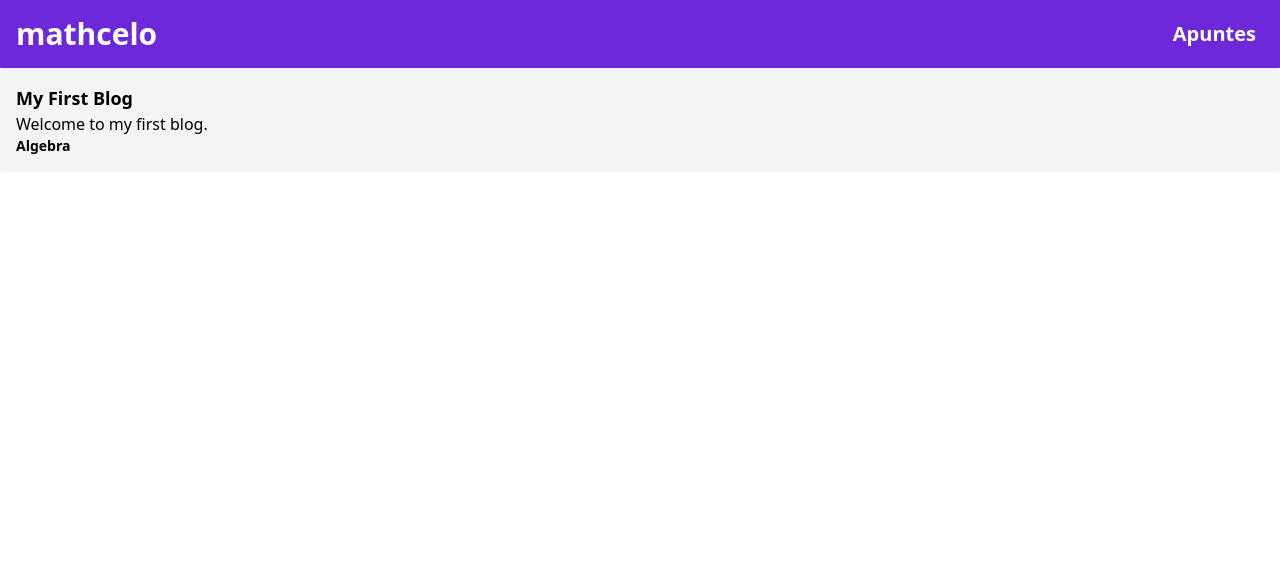
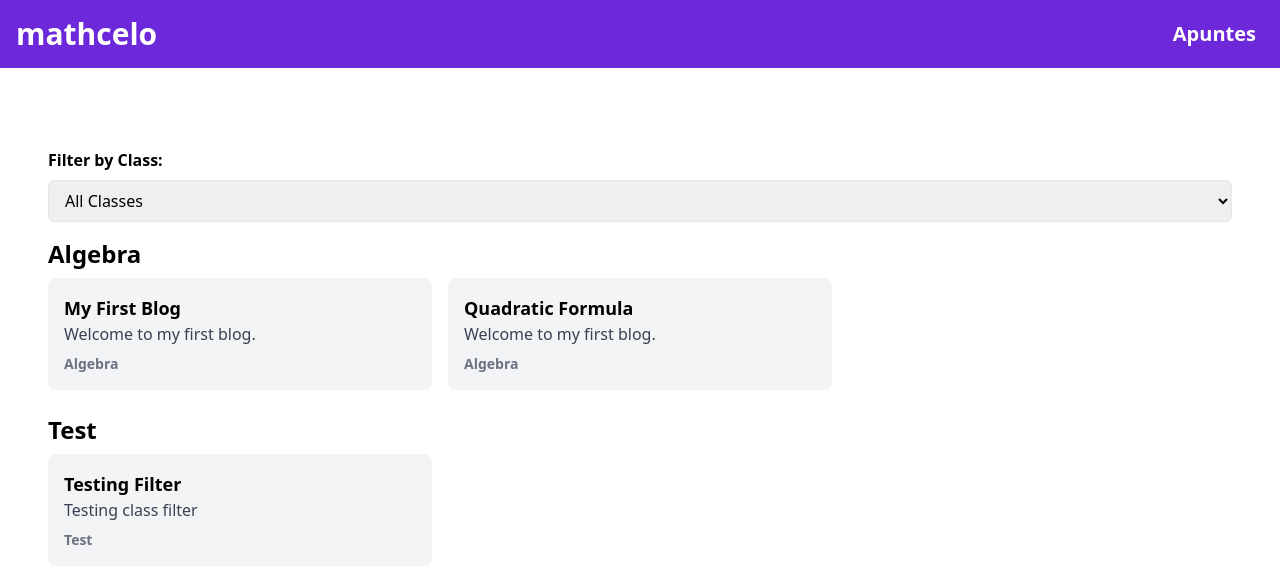
Before and after one commit to mm587517/mathcelo, a Next.js app: page /posts in a window 1280 px wide. Shown: the top 584 px of the page. Built offline with nearby package versions, Linux system fonts and the light colour scheme.

Commit message:
The Big Bang

```diff
--- a/package.json
+++ b/package.json
@@ -19,13 +19,16 @@
     "eslint": "8.45.0",
     "eslint-config-next": "13.4.11",
     "gray-matter": "^4.0.3",
+    "mathjax": "^3.2.2",
     "next": "13.4.11",
     "next-mdx-remote": "^4.4.1",
     "postcss": "8.4.27",
     "react": "18.2.0",
     "react-dom": "18.2.0",
+    "react-markdown": "^8.0.7",
     "rehype": "^12.0.1",
     "rehype-katex": "^6.0.3",
+    "rehype-react": "^7.2.0",
     "remark": "^14.0.3",
     "remark-gfm": "^3.0.1",
     "remark-math": "^5.1.1",
--- /dev/null
+++ b/posts/quadratic.mdx
@@ -0,0 +1,77 @@
+---
+title: Quadratic Formula
+author: Eren Yeager
+description: Welcome to my first blog.
+class: Algebra
+---
+
+Demostración de la Fórmula Cuadrática:
+
+Dada una ecuación cuadrática en la forma: $$ax^2 + bx + c = 0$$
+
+Paso 1: Divide la ecuación por 'a' para simplificarla:
+$$x^2 + \frac{b}{a}x + \frac{c}{a} = 0$$
+
+Paso 2: Mueve el término constante al lado derecho de la ecuación:
+$$x^2 + \frac{b}{a}x = -\frac{c}{a}$$
+
+Paso 3: Agrega $\left(\frac{b}{2a}\right)^2$ a ambos lados para completar el cuadrado en el lado izquierdo:
+$$x^2 + \frac{b}{a}x + \left(\frac{b}{2a}\right)^2 = -\frac{c}{a} + \left(\frac{b}{2a}\right)^2$$
+
+Paso 4: Factoriza el lado izquierdo:
+$$\left(x + \frac{b}{2a}\right)^2 = \frac{b^2 - 4ac}{4a^2}$$
+
+Paso 5: Toma la raíz cuadrada de ambos lados:
+$$x + \frac{b}{2a} = \pm \frac{\sqrt{b^2 - 4ac}}{2a}$$
+
+Paso 6: Finalmente, aisla 'x' restando $\frac{b}{2a}$ en ambos lados:
+$$x = \frac{-b \pm \sqrt{b^2 - 4ac}}{2a}$$
+
+Y ahí lo tienes, la fórmula cuadrática:
+$$x = \frac{-b \pm \sqrt{b^2 - 4ac}}{2a}$$
+
+
+
+<MultipleChoice allowMultiple={true}>
+### Resolver $$2x^2 + 5x - 3 = 0$$
+        <Option isAnswer={true}>$$x = -3$$</Option>
+        <Option isAnswer={false}>$$x = -\frac{1}{2}$$</Option>
+        <Option isAnswer={true}>$$x = \frac{1}{2}$$</Option>
+        <Option isAnswer={false}>$$x = 3$$</Option>
+</MultipleChoice>
+<ObscureSection>
+Ejemplo de uso de la Fórmula Cuadrática:
+
+Dada la ecuación cuadrática: $$2x^2 + 5x - 3 = 0$$
+
+Para resolver esta ecuación utilizando la fórmula cuadrática, identificamos los valores de 'a', 'b' y 'c':
+
+$a = 2$
+$b = 5$
+$c = -3$
+
+Ahora podemos aplicar la fórmula cuadrática:
+
+$$x = \frac{-b \pm \sqrt{b^2 - 4ac}}{2a}$$
+
+Sustituyendo los valores de 'a', 'b' y 'c' en la fórmula:
+
+$$x = \frac{-5 \pm \sqrt{5^2 - 4 \cdot 2 \cdot (-3)}}{2 \cdot 2}$$
+
+Calculamos el discriminante:
+
+$$\Delta = b^2 - 4ac = 5^2 - 4 \cdot 2 \cdot (-3) = 49$$
+
+Como $\Delta$ es positivo, hay dos soluciones reales para 'x':
+
+$$x = \frac{-5 + \sqrt{49}}{4} = \frac{-5 + 7}{4} = \frac{2}{4} = \frac{1}{2}$$
+
+$$x = \frac{-5 - \sqrt{49}}{4} = \frac{-5 - 7}{4} = \frac{-12}{4} = -3$$
+
+Por lo tanto, las soluciones para la ecuación cuadrática son:
+
+$$x = \frac{1}{2}$$
+
+$$x = -3$$
+
+</ObscureSection>
--- /dev/null
+++ b/posts/test.mdx
@@ -0,0 +1,8 @@
+---
+title: Testing Filter
+author: Eren Yeager
+description: Testing class filter
+class: Test
+---
+
+This is a post to test the class filter
--- a/src/pages/_document.tsx
+++ b/src/pages/_document.tsx
@@ -5,10 +5,13 @@ export default function Document() {
   return (
     <Html lang='en'>
       <Head />
+
       <body>
         <Header />
-        <Main />
-        <NextScript />
+        <div className='my-8 mx-4 md:my-12 md:mx-8'>
+          <NextScript />
+          <Main />
+        </div>
       </body>
     </Html>
   );
--- a/src/pages/apuntes/index.tsx
+++ /dev/null
@@ -1,40 +0,0 @@
-import fs from 'fs';
-import path from 'path';
-import matter from 'gray-matter';
-
-import Link from 'next/link';
-
-export default function Home() {
-  const blogDir = 'posts';
-
-  const files = fs.readdirSync(path.join(blogDir));
-
-  const posts = files.map((filename) => {
-    const fileContent = fs.readFileSync(path.join(blogDir, filename), 'utf-8');
-
-    const { data: frontMatter } = matter(fileContent);
-
-    return {
-      meta: frontMatter,
-      slug: filename.replace('.mdx', ''),
-    };
-  });
-
-  return (
-    <div className='mt-4 max-w-lg mx-auto container flex justify-center items-center'>
-      {posts.map((blog) => (
-        <Link href={'/posts/' + blog.slug} passHref key={blog.slug}>
-          <div className='flex justify-between items-center gap-2 bg-gray-100 p-4 rounded hover:bg-violet-500 hover:text-white transition-all duration-300 hover:shadow-lg transform hover:scale-105'>
-            <div className='w-full'>
-              <h3 className='text-lg font-bold'>{blog.meta.title}</h3>
-              <p className='hover:text-white'>{blog.meta.description}</p>
-              <p className='text-sm font-semibold hover:text-white'>
-                {blog.meta.class}
-              </p>
-            </div>
-          </div>
-        </Link>
-      ))}
-    </div>
-  );
-}
--- /dev/null
+++ b/src/pages/components/MultipleChoice.tsx
@@ -0,0 +1,47 @@
+// MultipleChoice.tsx
+import React, { useState } from 'react';
+import Option, { OptionProps } from './Option';
+
+interface QuestionProps {
+  allowMultiple?: boolean;
+  children: React.ReactElement<OptionProps>[] | React.ReactElement<OptionProps>;
+}
+
+const MultipleChoice: React.FC<QuestionProps> = ({
+  allowMultiple = false,
+  children,
+}) => {
+  const [selectedOptions, setSelectedOptions] = useState<number[]>([]);
+
+  const handleSelect = (index: number, isAnswer: boolean) => {
+    if (selectedOptions.includes(index)) {
+      if (allowMultiple || !isAnswer) {
+        setSelectedOptions(
+          selectedOptions.filter((option) => option !== index)
+        );
+      }
+    } else {
+      if (allowMultiple) {
+        setSelectedOptions([...selectedOptions, index]);
+      } else {
+        setSelectedOptions([index]);
+      }
+    }
+  };
+
+  const childrenArray = React.Children.toArray(children);
+
+  return (
+    <div className='p-4'>
+      {childrenArray[0]}
+      {childrenArray.slice(1).map((child: any, index) => {
+        return React.cloneElement(child as React.ReactElement<OptionProps>, {
+          selected: selectedOptions.includes(index),
+          onSelect: () => handleSelect(index, child.props.isAnswer),
+        });
+      })}
+    </div>
+  );
+};
+
+export default MultipleChoice;
--- /dev/null
+++ b/src/pages/components/ObscureSection.tsx
@@ -0,0 +1,28 @@
+import React, { useState } from 'react';
+
+const ObscureSection: React.FC = ({ children }) => {
+  const [showAnswer, setShowAnswer] = useState(false);
+
+  const toggleAnswer = () => {
+    setShowAnswer(!showAnswer);
+  };
+
+  return (
+    <div>
+      <button
+        className='bg-blue-500 text-white px-4 py-2 rounded-md'
+        onClick={toggleAnswer}
+      >
+        {showAnswer ? 'Hide Answer' : 'Show Answer'}
+      </button>
+      <div
+        className={`transition-all ease-in-out duration-700 overflow-hidden
+          ${showAnswer ? 'max-h-screen opacity-100' : 'max-h-0 opacity-0'}`}
+      >
+        <div className='mt-4 bg-white p-4 rounded-md'>{children}</div>
+      </div>
+    </div>
+  );
+};
+
+export default ObscureSection;
--- /dev/null
+++ b/src/pages/components/Option.tsx
@@ -0,0 +1,58 @@
+// Option.tsx
+import React, { useState, useEffect, ReactNode } from 'react';
+
+export interface OptionProps {
+  isAnswer: boolean;
+  selected: boolean;
+  onSelect: () => void;
+  children: ReactNode;
+}
+
+const Option: React.FC<OptionProps> = ({
+  isAnswer,
+  selected,
+  onSelect,
+  children,
+}) => {
+  const [wasSelectedCorrectly, setWasSelectedCorrectly] = useState(false);
+
+  useEffect(() => {
+    if (selected && isAnswer) {
+      setWasSelectedCorrectly(true);
+    } else if (!selected) {
+      setWasSelectedCorrectly(false);
+    }
+  }, [selected, isAnswer]);
+
+  useEffect(() => {
+    if (selected && !isAnswer) {
+      const timer = setTimeout(onSelect, 2000); // Unselect after 2 seconds
+      return () => clearTimeout(timer);
+    }
+  }, [selected, isAnswer, onSelect]);
+
+  const getBorderStyle = () => {
+    if (wasSelectedCorrectly) {
+      return 'border-green-500';
+    } else if (selected) {
+      if (isAnswer) {
+        return 'border-green-500';
+      } else {
+        return 'border-red-500';
+      }
+    } else {
+      return 'border-gray-300';
+    }
+  };
+
+  return (
+    <p
+      className={`w-1/2 cursor-pointer border-2 p-2 rounded-md transition-all hover:scale-105 hover:bg-gray-100 ${getBorderStyle()}`}
+      onClick={onSelect}
+    >
+      {children}
+    </p>
+  );
+};
+
+export default Option;
--- a/src/pages/posts.tsx
+++ b/src/pages/posts.tsx
@@ -1,3 +1,4 @@
+import { useState } from 'react';
 import type { GetStaticProps, InferGetStaticPropsType, NextPage } from 'next';
 import Link from 'next/link';
 import { Post, getAllPosts } from '../../util/posts';
@@ -5,28 +6,65 @@ import { Post, getAllPosts } from '../../util/posts';
 type PageProps = InferGetStaticPropsType<typeof getStaticProps>;
 
 const Posts: NextPage<PageProps> = ({ posts }) => {
+  const [selectedClass, setSelectedClass] = useState<string | null>(null);
+
+  const filteredPosts = selectedClass
+    ? posts.filter((post) => post.class === selectedClass)
+    : posts;
+
+  const classes = Array.from(new Set(posts.map((post) => post.class)));
+
+  const filteredClasses = Array.from(
+    new Set(filteredPosts.map((post) => post.class))
+  );
+
   return (
-    <div>
-      <div>
-        {posts.map((post, index) => {
-          return (
+    <div className='container mx-auto px-4 py-8'>
+      <div className='mb-4'>
+        <label htmlFor='classFilter' className='block font-semibold mb-2'>
+          Filter by Class:
+        </label>
+        <select
+          id='classFilter'
+          value={selectedClass || ''}
+          onChange={(e) => setSelectedClass(e.target.value || null)}
+          className='block w-full py-2 px-3 border rounded-md focus:outline-none focus:ring-2 focus:ring-blue-500'
+        >
+          <option value=''>All Classes</option>
+          {classes.map((className) => (
+            <option key={className} value={className}>
+              {className}
+            </option>
+          ))}
+        </select>
+      </div>
+
+      {filteredClasses.map((className) => (
+        <div key={className} className='mb-6'>
+          <h2 className='text-2xl font-bold mb-2'>{className}</h2>
+          <div className='grid grid-cols-1 md:grid-cols-2 lg:grid-cols-3 gap-4'>
+            {filteredPosts
+              .filter((post) => post.class === className)
+              .map((post, index) => (
                 <Link href={'/posts/' + post.slug} passHref key={post.slug}>
-              <div
-                key={index}
-                className='flex justify-between items-center gap-2 bg-gray-100 p-4 rounded hover:bg-violet-500 hover:text-white transition-all duration-300 hover:shadow-lg transform hover:scale-105'
-              >
+                  <div className='group bg-gray-100 p-4 rounded-lg hover:bg-violet-500 transition-all duration-300 hover:shadow-lg transform hover:scale-105'>
                     <div className='w-full'>
-                  <h3 className='text-lg font-bold'>{post.title}</h3>
-                  <p className='hover:text-white'>{post.description}</p>
-                  <p className='text-sm font-semibold hover:text-white'>
+                      <h3 className='text-lg font-bold group-hover:text-white'>
+                        {post.title}
+                      </h3>
+                      <p className='text-gray-700 group-hover:text-white'>
+                        {post.description}
+                      </p>
+                      <p className='text-sm font-semibold mt-2 text-gray-500 group-hover:text-white'>
                         {post.class}
                       </p>
                     </div>
                   </div>
                 </Link>
-          );
-        })}
+              ))}
           </div>
+        </div>
+      ))}
     </div>
   );
 };
--- a/src/pages/posts/[slug]/index.tsx
+++ b/src/pages/posts/[slug]/index.tsx
@@ -9,12 +9,18 @@ import { MDXRemote } from 'next-mdx-remote';
 import { Post, getAllPosts, getPostBySlug } from '../../../../util/posts';
 import Button from '@/pages/components/Button';
 import Image from '@/pages/components/Image';
+import MultipleChoice from '@/pages/components/MultipleChoice';
+import Option from '@/pages/components/Option';
+import ObscureSection from '@/pages/components/ObscureSection';
 
 type PageProps = InferGetStaticPropsType<typeof getStaticProps>;
 
 const components = {
   Button: Button as any,
   Image: Image as any,
+  MultipleChoice: MultipleChoice as any,
+  Option: Option as any,
+  ObscureSection: ObscureSection as any,
 };
 
 const PostPage: NextPage<PageProps> = ({ post }) => {
```
Also changed, not shown: posts/hello.mdx (+27 -1 lines), 2 other files (tests, documents, lock files or other folders). Lines whose indentation alone changed are shown as unchanged.
